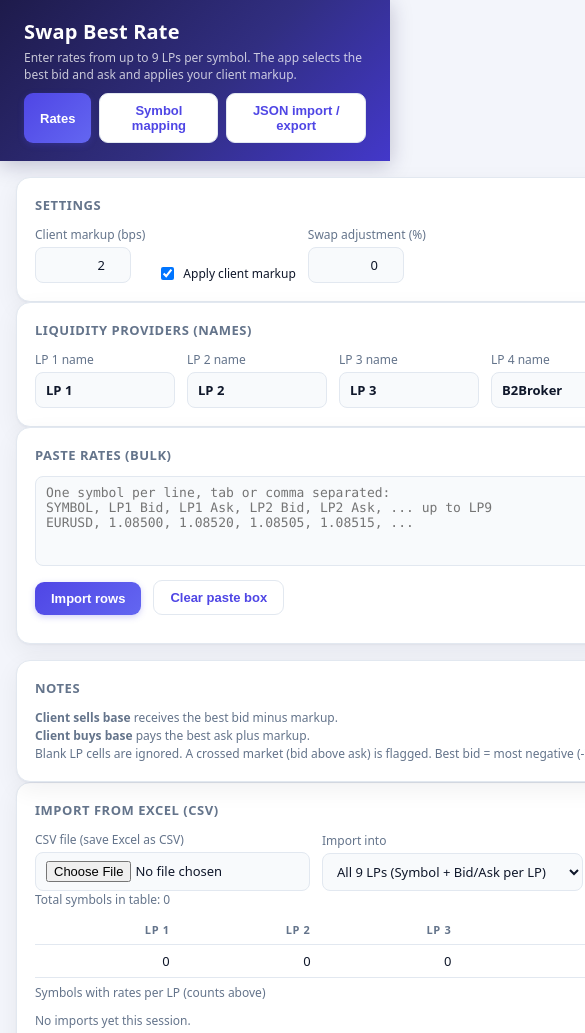
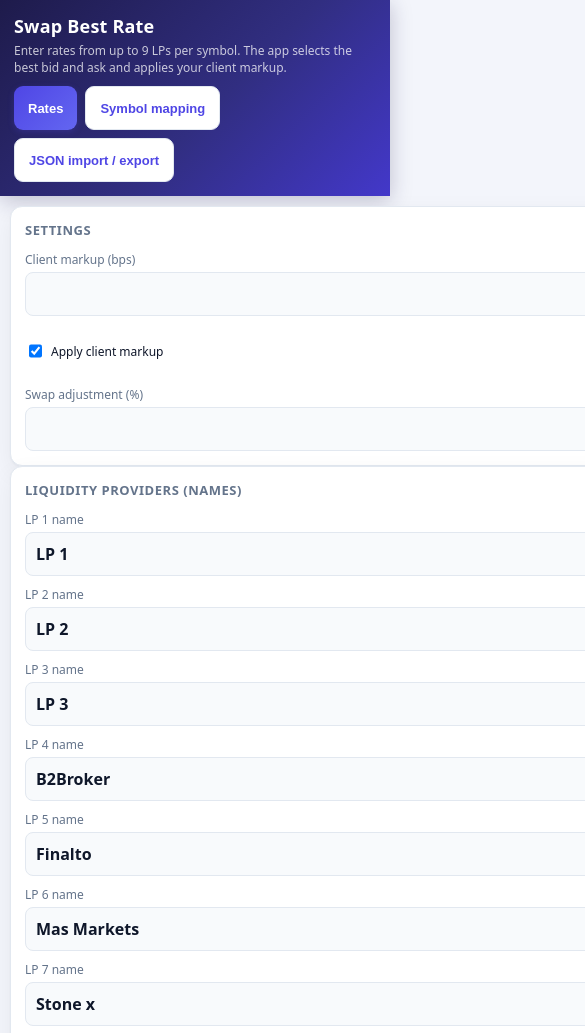
Before and after one commit to timelock8/SwapBestRate, a website: page SwapBestRate/www/index.html in a window 390 px wide. Shown: the top 1033 px of the page, 585 px wide, since content can reach past the window. Drawn offline with Linux system fonts and the light colour scheme.

Commit message:
Update index.html

```diff
--- a/SwapBestRate/www/index.html
+++ b/SwapBestRate/www/index.html
@@ -41,6 +41,22 @@ td.r,th.r{text-align:right}
 .note{font-size:12px;color:var(--muted);margin-top:10px;line-height:1.5}
 .grid2{display:grid;grid-template-columns:1fr 1fr;gap:16px}
 @media (max-width:900px){.grid2{grid-template-columns:1fr}}
+/* Mobile improvements */
+@media (max-width: 600px) {
+  header { padding: 14px; }
+  header h1 { font-size: 18px; }
+  main { padding: 10px; gap: 12px; }
+  .card { padding: 14px; border-radius: 12px; }
+  .controls { gap: 10px; }
+  .controls label { width: 100%; }
+  .controls input.num, .controls input.sym, .controls input.lpname,
+  .controls select, input#swapWatch { width: 100%; }
+  input, select, textarea { font-size: 16px; min-height: 44px; }
+  button { min-height: 44px; padding: 10px 14px; }
+  header > div[style] { flex-wrap: wrap; }
+  th, td { font-size: 12px; padding: 6px 4px; }
+  .scroll { -webkit-overflow-scrolling: touch; }
+}
 </style>
 </head>
 <body>
```
